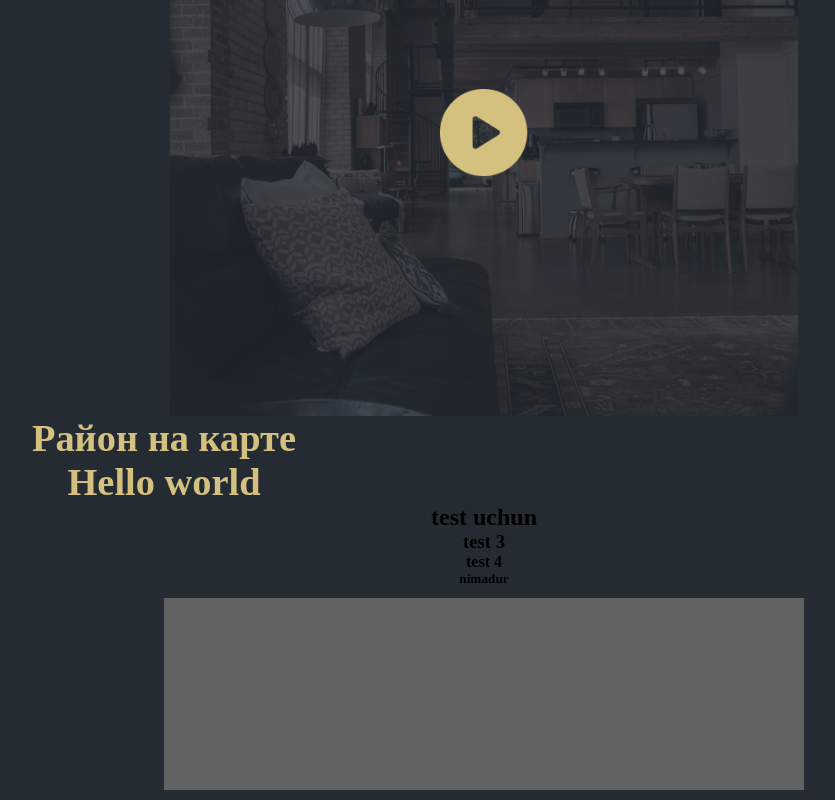
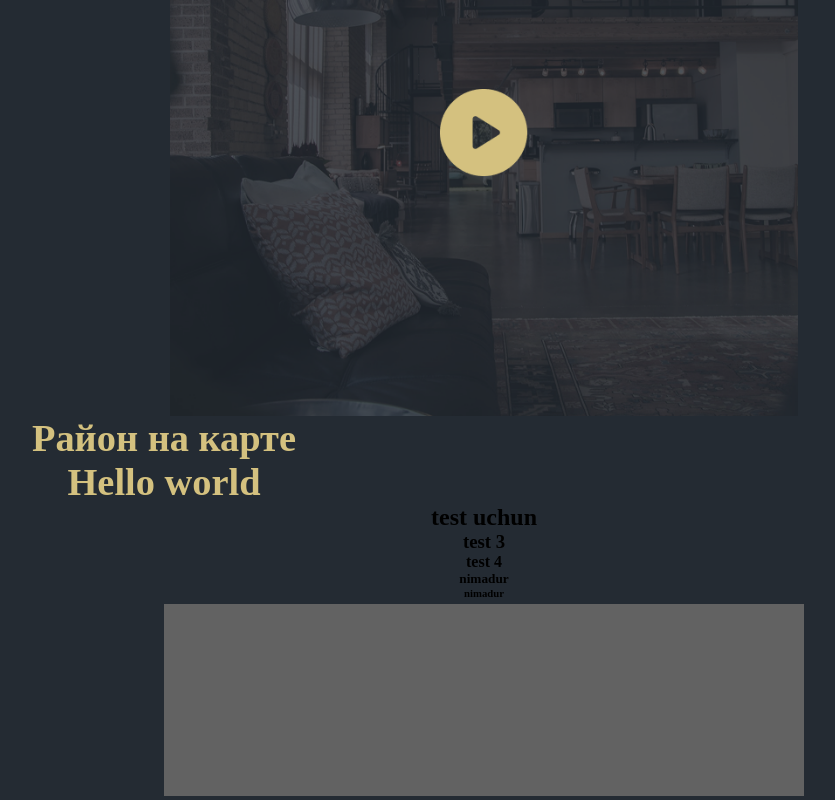
Before and after one commit to abbosweb1/time-work, a React (Vite) app: page / in a window 1280 px wide. Shown: the part 2171-2971 px from the top of the page, without its empty margins (156-991 px from the left). Built offline with nearby package versions, Linux system fonts and the light colour scheme.

Commit message:
edded h6

```diff
--- a/src/components/card5.jsx
+++ b/src/components/card5.jsx
@@ -18,6 +18,7 @@ function Card5() {
         <h3>test 3</h3>
         <h4>test 4</h4>
         <h5>nimadur</h5>
+        <h6>nimadur</h6>
         <div className="wrapperSft">
         <div className="imgSifat"></div>
         </div>
```
